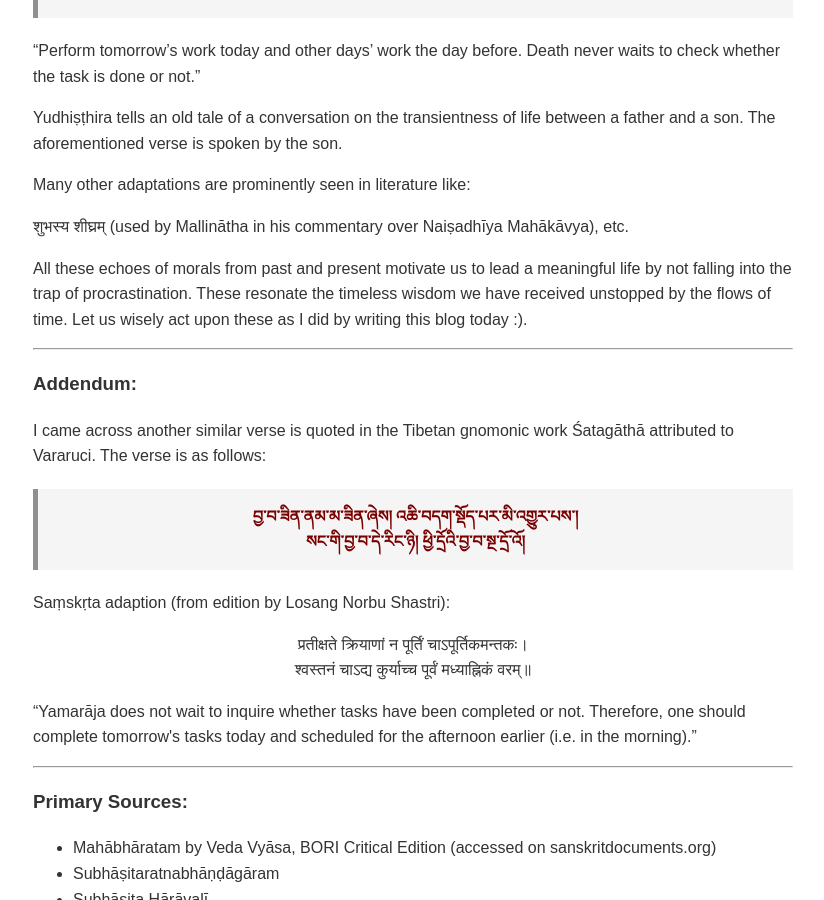
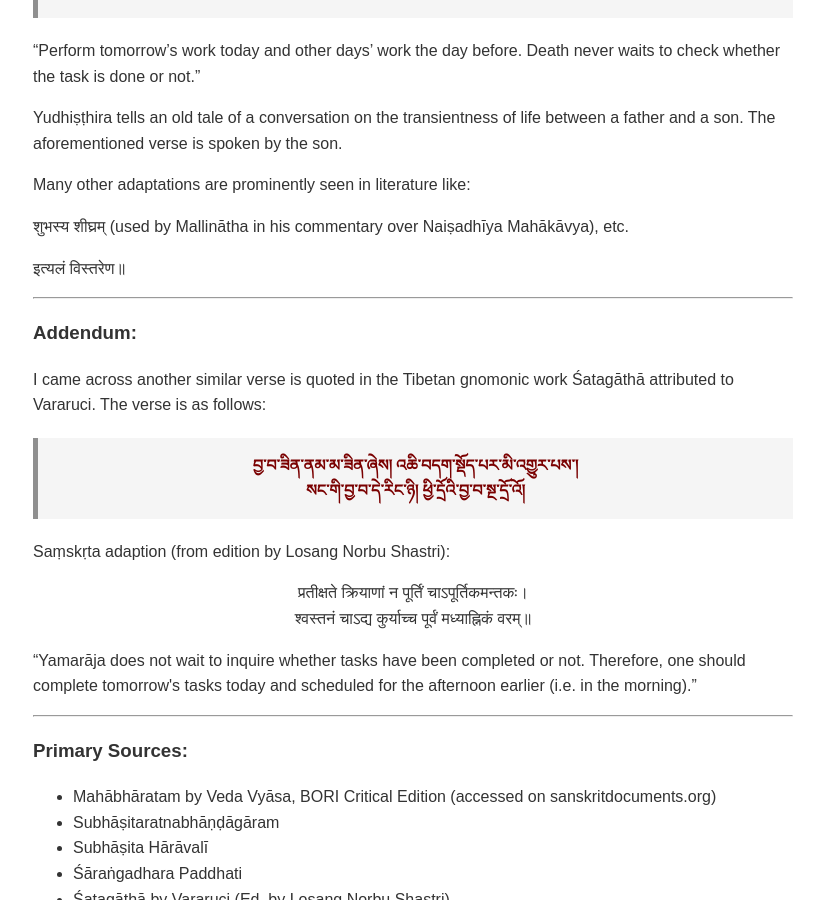
Before and after one commit to svyoma/svyoma.github.io, a Jekyll site: the page blogs/svah_karyamadya.html, which Jekyll copies as it is, in a window 1280 px wide and 900 px high, scrolled down 1840 px. Shown: the whole window, without its empty margins (227-1051 px from the left). Built offline with Jekyll 4.4.1, drawn with Linux system fonts in a browser that asks for light colours; some web fonts are replaced.

Commit message:
Update svah_karyamadya.html

```diff
--- a/blogs/svah_karyamadya.html
+++ b/blogs/svah_karyamadya.html
@@ -169,7 +169,7 @@
         <p>Yudhiṣṭhira tells an old tale of a conversation on the transientness of life between a father and a son. The aforementioned verse is spoken by the son.</p>
         <p>Many other adaptations are prominently seen in literature like:</p>
         <p>शुभस्य शीघ्रम् (used by Mallinātha in his commentary over Naiṣadhīya Mahākāvya), etc.</p>
-        <p>All these echoes of morals from past and present motivate us to lead a meaningful life by not falling into the trap of procrastination. These resonate the timeless wisdom we have received unstopped by the flows of time. Let us wisely act upon these as I did by writing this blog today :).</p>
+        <p>इत्यलं विस्तरेण॥</p>
         <hr />
         <h3>Addendum:</h3>
         <p>I came across another similar verse is quoted in the Tibetan gnomonic work Śatagāthā attributed to Vararuci. The verse is as follows:</p>
```
